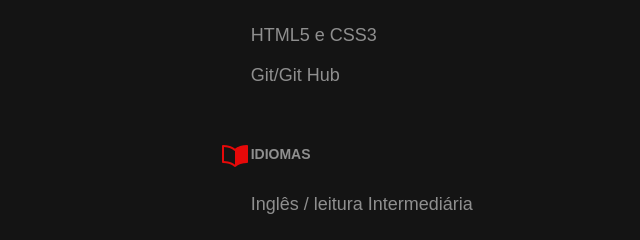
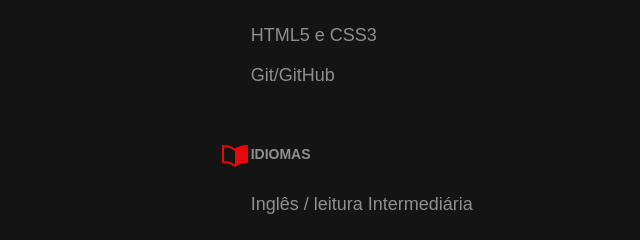
Before and after one commit to silmara502/meu-portfolio, a plain HTML site: page index.html in a window 1280 px wide. Shown: the part 1942-2182 px from the top of the page, 256-896 px from the left. Drawn offline with Linux system fonts and the light colour scheme.

Commit message:
Update index.html

```diff
--- a/index.html
+++ b/index.html
@@ -110,7 +110,7 @@
 
                                 <ul>
                                     <li>HTML5 e CSS3 <span>56h</span></li>
-                                    <li>Git/Git Hub<span> 24h</span></li>
+                                    <li>Git/GitHub<span> 24h</span></li>
                                 </ul>
                             </div>
                             <div class="idiomas">
```
